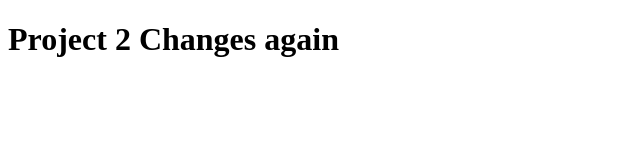
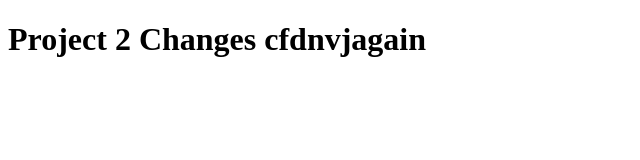
Before and after one commit to bharatbelokar/Project2, a plain HTML site: page index.html in a window 1280 px wide. Shown: the whole page, without its empty margins (0-640 px from the left). Drawn offline with Linux system fonts and the light colour scheme.

Commit message:
3rd comit agin

```diff
--- a/index.html
+++ b/index.html
@@ -7,6 +7,6 @@
     <title>Document</title>
 </head>
 <body>
-    <h1>Project 2 Changes again</h1>
+    <h1>Project 2 Changes cfdnvjagain</h1>
 </body>
 </html>
```
